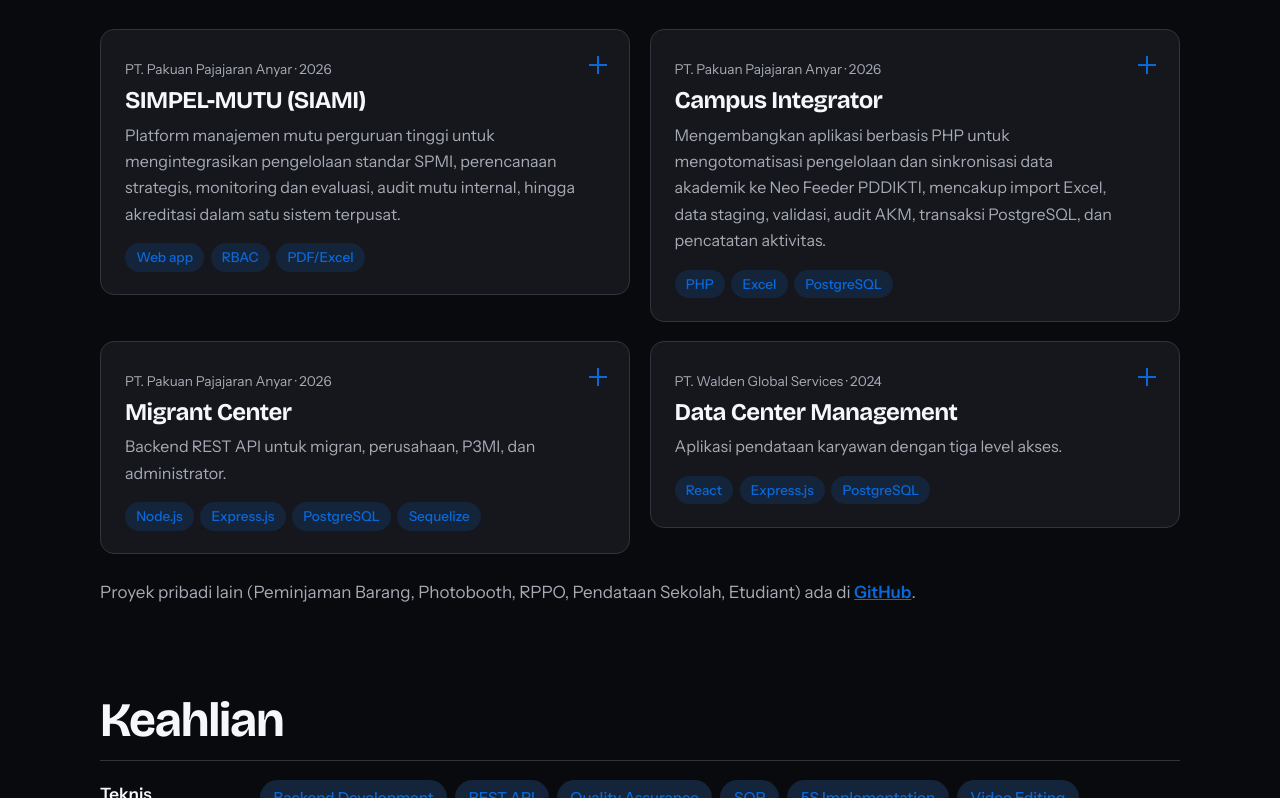
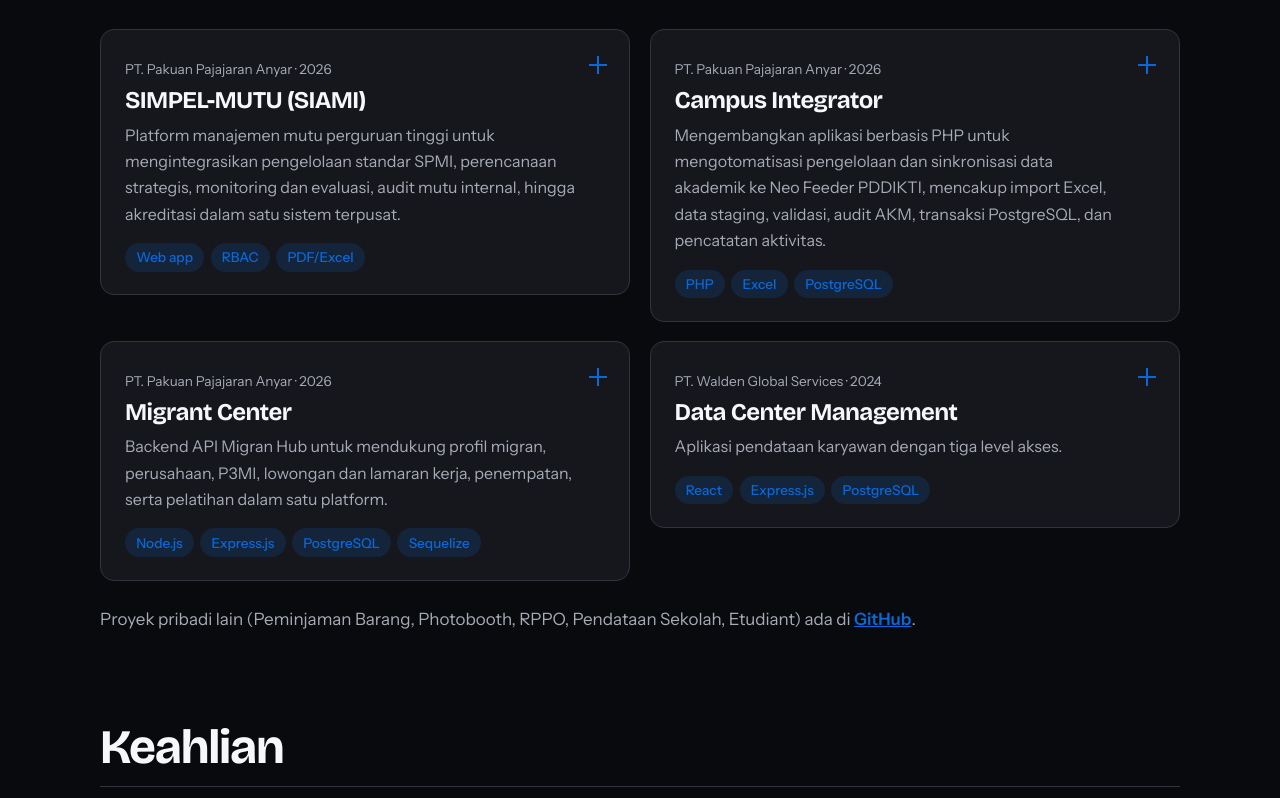
Before and after one commit to arctadapt/arctadapt.github.io, a plain HTML site: page index.html in a window 1280 px wide. Shown: the part 2002-2800 px from the top of the page. Drawn offline with nearby package versions, Linux system fonts and the light colour scheme.

Commit message:
Expand Migrant Center project details

```diff
--- a/index.html
+++ b/index.html
@@ -45,7 +45,7 @@
     <ol class="term-body" id="term">
       <li data-t="simpel-mutu: SPMI → Renstra → Monev → AMI → Akreditasi" data-r="ok">PASS</li>
       <li data-t="neo-integrator: Excel → staging → validasi → PostgreSQL" data-r="ok">PASS</li>
-      <li data-t="migrant-center: JWT, refresh token, OTP, 4 jenis pengguna" data-r="ok">PASS</li>
+      <li data-t="migrant-center: jobs → placements → courses → digital card" data-r="ok">PASS</li>
       <li data-t="data-center: data HR 100+ karyawan, 3 level akses" data-r="ok">PASS</li>
       <li data-t="input nilai: beberapa hari → ±1 hari" data-r="ok">PASS</li>
     </ol>
@@ -129,13 +129,16 @@
       <button class="card-h" aria-expanded="false">
         <span class="when">PT. Pakuan Pajajaran Anyar · 2026</span>
         <h3>Migrant Center</h3>
-        <p>Backend REST API untuk migran, perusahaan, P3MI, dan administrator.</p>
+        <p>Backend API Migran Hub untuk mendukung profil migran, perusahaan, P3MI, lowongan dan lamaran kerja, penempatan, serta pelatihan dalam satu platform.</p>
         <span class="chips"><em>Node.js</em><em>Express.js</em><em>PostgreSQL</em><em>Sequelize</em></span><span class="plus" aria-hidden="true"></span>
       </button>
       <div class="more"><ul>
-        <li>Melayani 4 jenis pengguna dengan role-based authorization.</li>
-        <li>Autentikasi JWT dengan refresh token dan reset password via OTP email.</li>
-        <li>Diamankan dengan Helmet, CORS whitelist, dan rate limiting.</li>
+        <li>Autentikasi JWT dan refresh token, pendaftaran migran, perusahaan, dan P3MI, serta role-based authorization.</li>
+        <li>Profil migran dengan pengelolaan skill dan bahasa, profil perusahaan dan P3MI.</li>
+        <li>Manajemen lowongan, lamaran kerja, pelacakan aplikasi, dan riwayat penempatan.</li>
+        <li>Pelatihan dan kursus dengan enrollment, materi, kuis, pelacakan progres, review, dan sertifikat.</li>
+        <li>Kartu migran digital ber-QR, notifikasi, pengaduan, serta administrasi master data.</li>
+        <li>Keamanan API dengan Helmet, CORS whitelist, dan rate limiting.</li>
       </ul></div>
     </article>
     <article class="card rv" data-tilt>
```
